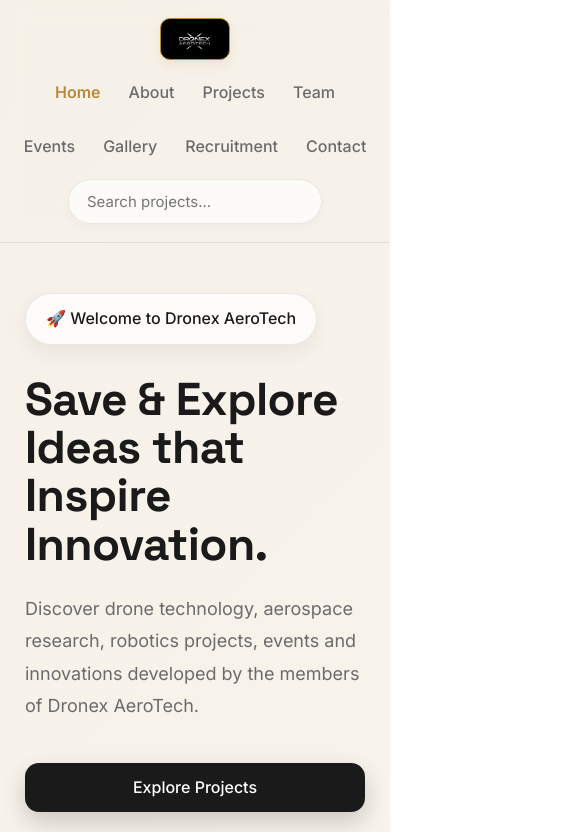
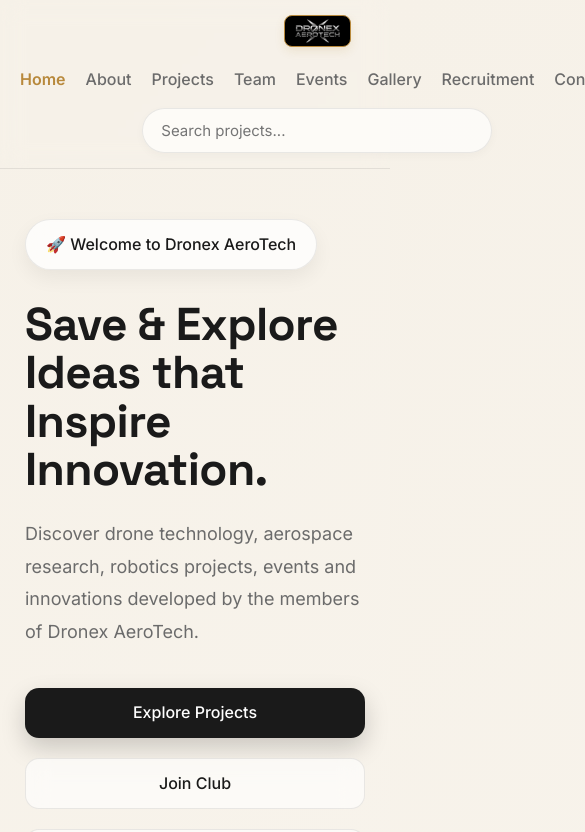
Before and after one commit to chandanisolanki9343-hub/dronex-aerotech, a React (Vite) app in the folder frontend/: page / in a window 390 px wide. Shown: the top 832 px of the page, 585 px wide, since content can reach past the window. Built offline with nearby package versions, Linux system fonts and the light colour scheme; no server answers.

Commit message:
Refine logo sizes, crop logo.png margins, restore admin text header, and improve responsive layout

```diff
--- a/frontend/src/components/Footer.jsx
+++ b/frontend/src/components/Footer.jsx
@@ -12,18 +12,18 @@
         <div className="footer-section">
 
           <div style={{
-            padding: "6px 16px",
-            borderRadius: "10px",
+            padding: "4px 12px",
+            borderRadius: "8px",
             background: "#000000",
             border: "1px solid var(--accent)",
-            boxShadow: "0 4px 12px rgba(184, 137, 60, 0.15)",
+            boxShadow: "0 4px 10px rgba(184, 137, 60, 0.15)",
             display: "flex",
             alignItems: "center",
             justifyContent: "center",
             marginBottom: "15px",
             width: "fit-content"
           }}>
-            <img src="/logo.png" alt="Dronex AeroTech" style={{ height: "35px", objectFit: "contain" }} />
+            <img src="/logo.png" alt="Dronex AeroTech" style={{ height: "24px", objectFit: "contain" }} />
           </div>
 
           <p>
--- a/frontend/src/components/Navbar.css
+++ b/frontend/src/components/Navbar.css
@@ -75,29 +75,50 @@
 }
 
 @media(max-width:1000px){
-
-.navbar{
-
-padding:18px 20px;
-
-flex-direction:column;
-
-gap:20px;
-
+    .navbar{
+        padding: 15px 30px;
+        flex-wrap: wrap;
+        gap: 15px 20px;
+    }
+    .navbar-logo {
+        order: 1;
+    }
+    .navbar-search {
+        order: 2;
+    }
+    .navbar-links {
+        order: 3;
+        width: 100%;
+        justify-content: center;
+        margin-top: 5px;
+    }
+    .navbar-search input {
+        width: 200px;
+    }
 }
 
-.navbar-links{
-
-flex-wrap:wrap;
-
-justify-content:center;
-
-}
-
-.navbar-search input{
-
-width:100%;
-
+@media(max-width:600px){
+    .navbar {
+        flex-direction: column;
+        align-items: center;
+        gap: 15px;
+        padding: 15px 20px;
+    }
+    .navbar-logo {
+        order: unset;
+    }
+    .navbar-search {
+        order: unset;
+        width: 100%;
+    }
+    .navbar-search input {
+        width: 100%;
+    }
+    .navbar-links {
+        order: unset;
+        width: auto;
+        gap: 15px 20px;
+    }
 }
 
 .logo-badge {
--- a/frontend/src/components/Navbar.jsx
+++ b/frontend/src/components/Navbar.jsx
@@ -20,16 +20,16 @@
       <div className="navbar-logo">
         <Link to="/" style={{ display: "flex", alignItems: "center", textDecoration: "none" }}>
           <div style={{
-            padding: "4px 14px",
-            borderRadius: "10px",
+            padding: "3px 10px",
+            borderRadius: "8px",
             background: "#000000",
             border: "1px solid var(--accent)",
-            boxShadow: "0 4px 12px rgba(184, 137, 60, 0.15)",
+            boxShadow: "0 4px 10px rgba(184, 137, 60, 0.15)",
             display: "flex",
             alignItems: "center",
             justifyContent: "center"
           }} className="logo-badge">
-            <img src="/logo.png" alt="Dronex AeroTech" style={{ height: "32px", objectFit: "contain" }} />
+            <img src="/logo.png" alt="Dronex AeroTech" style={{ height: "24px", objectFit: "contain" }} />
           </div>
         </Link>
       </div>
--- a/frontend/src/components/Sidebar.jsx
+++ b/frontend/src/components/Sidebar.jsx
@@ -11,18 +11,18 @@
     return (
         <div className="sidebar">
             <div style={{
-                padding: "6px 16px",
-                borderRadius: "10px",
+                padding: "4px 12px",
+                borderRadius: "8px",
                 background: "#000000",
                 border: "1px solid var(--accent)",
-                boxShadow: "0 4px 12px rgba(184, 137, 60, 0.15)",
+                boxShadow: "0 4px 10px rgba(184, 137, 60, 0.15)",
                 display: "flex",
                 alignItems: "center",
                 justifyContent: "center",
                 marginBottom: "30px",
                 width: "fit-content"
             }}>
-                <img src="/logo.png" alt="Dronex AeroTech" style={{ height: "32px", objectFit: "contain" }} />
+                <img src="/logo.png" alt="Dronex AeroTech" style={{ height: "22px", objectFit: "contain" }} />
             </div>
 
             <ul style={{ flexGrow: 1 }}>
--- a/frontend/src/pages/AdminLogin.jsx
+++ b/frontend/src/pages/AdminLogin.jsx
@@ -55,20 +55,8 @@
           className="admin-login-card"
           onSubmit={handleSubmit}
         >
-          <div style={{
-            padding: "8px 20px",
-            borderRadius: "10px",
-            background: "#000000",
-            border: "1px solid var(--accent)",
-            boxShadow: "0 4px 12px rgba(184, 137, 60, 0.15)",
-            display: "flex",
-            alignItems: "center",
-            justifyContent: "center",
-            marginBottom: "20px",
-            width: "fit-content",
-            alignSelf: "center"
-          }}>
-            <img src="/logo.png" alt="Dronex AeroTech" style={{ height: "35px", objectFit: "contain" }} />
+          <div className="logo">
+            <span className="bold">Dronex</span> <span className="light">Aerotech</span>
           </div>
 
           <hr />
```
Also changed, not shown: frontend/public/logo.png, 1 other file (tests, documents, lock files or other folders).
